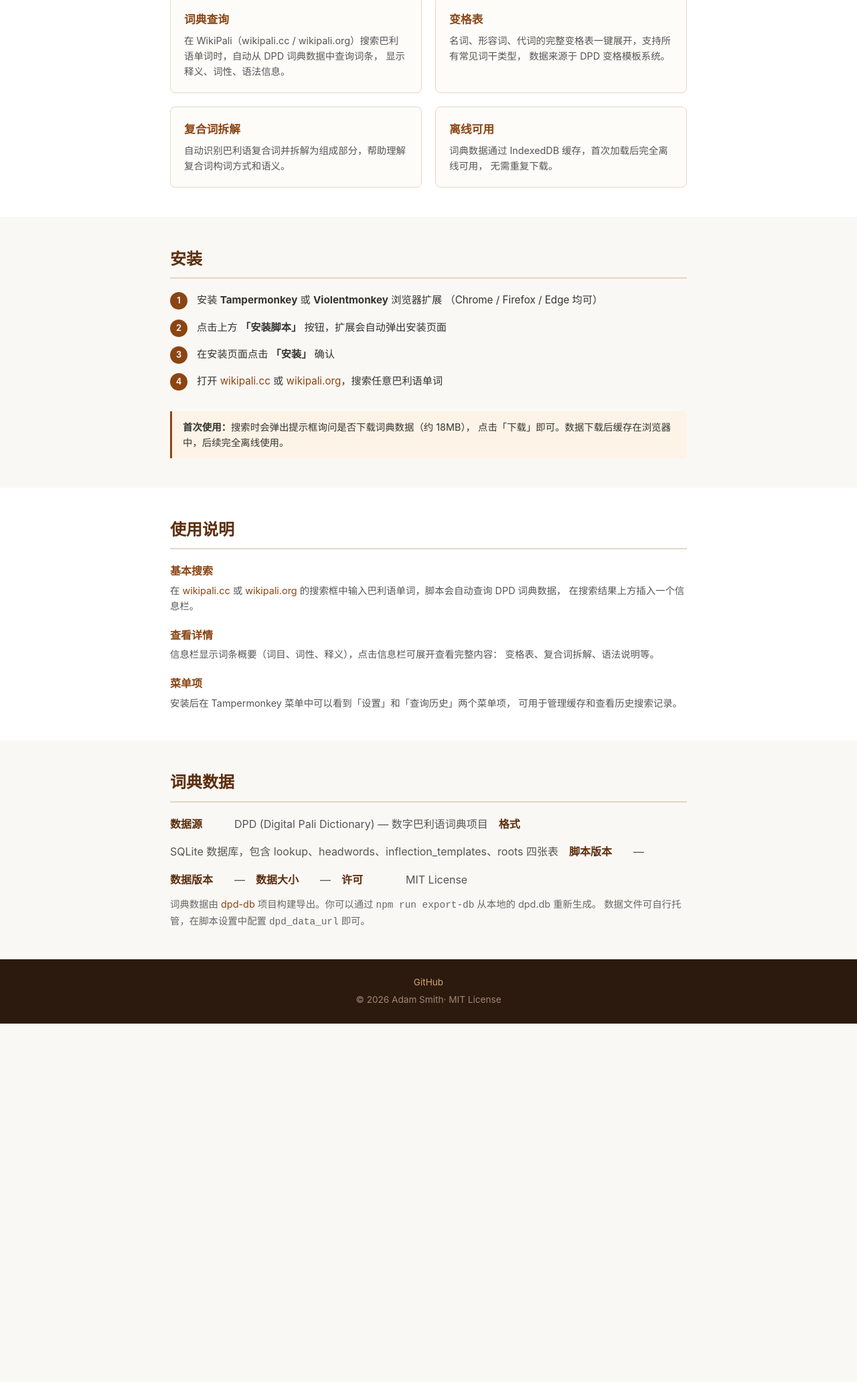
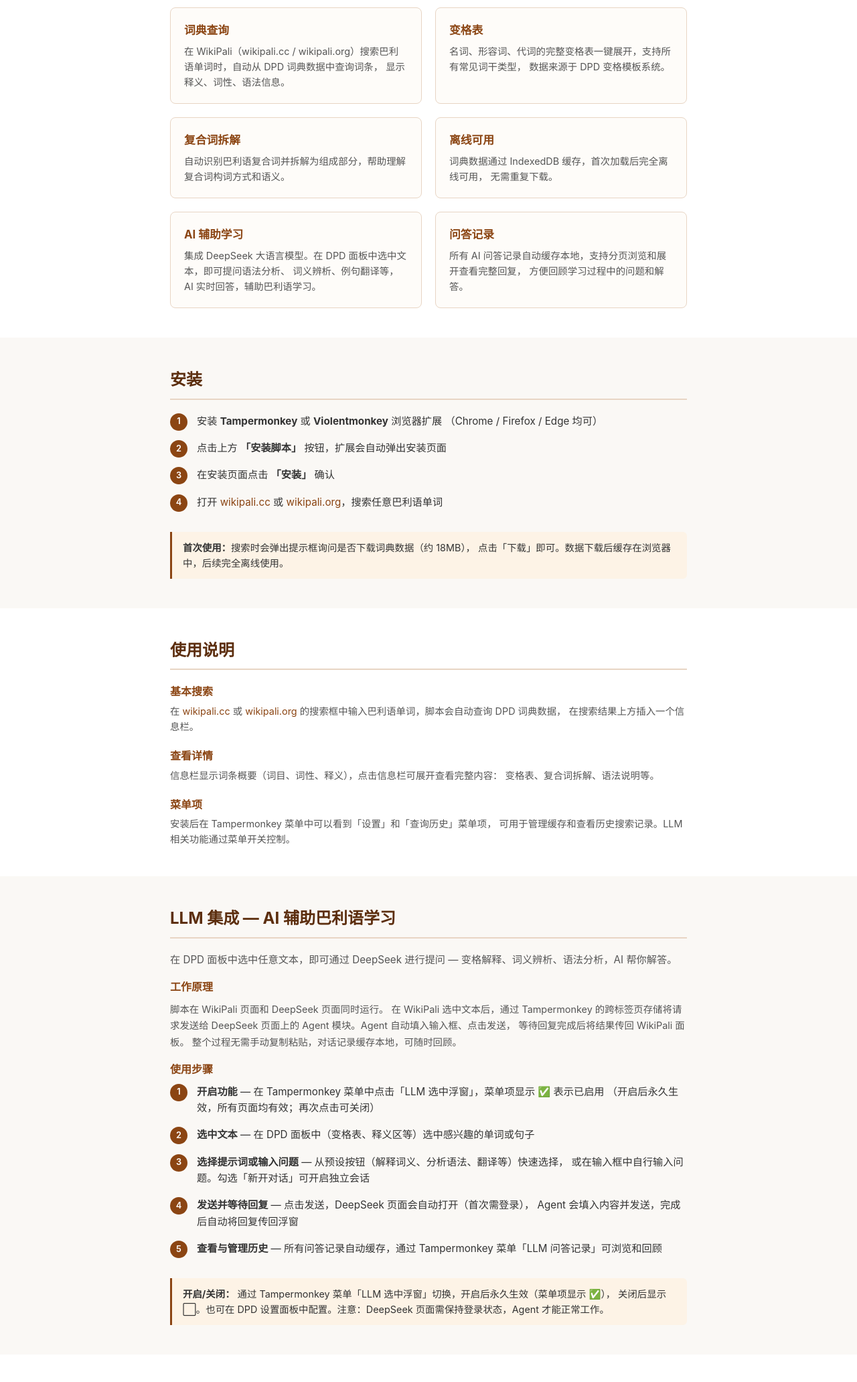
Before and after one commit to metanoia1989/wiki-pali-dpd, a website built with Vite: page index.html in a window 1280 px wide. Shown: the part 539-2602 px from the top of the page at 67% size. Before the commit the page ends 2067 px from the top, so only its background shows below. Built offline with nearby package versions, Linux system fonts and the light colour scheme; files whose address does not match are found by name.

Commit message:
feat: 更新文档以及llm辅助介绍

```diff
--- a/index.html
+++ b/index.html
@@ -125,8 +125,11 @@
     <div class="badge" id="script-version">v0.2.0 &middot; Tampermonkey Userscript</div>
     <h1>Wiki Pali DPD</h1>
     <p class="tagline">
-      为 WikiPali（wikipali.cc / wikipali.org）注入巴利语词典数据 &mdash;
+      为 WikiPali 注入巴利语词典数据 &mdash;
       变格表、复合词拆解、释义一键查询
+    </p>
+    <p style="font-size:.95rem;opacity:.85;margin-bottom:20px;">
+      集成 DeepSeek AI 辅助：选中文本即可提问 &mdash; 语法分析、词义辨析、翻译，AI 帮你解答
     </p>
     <a href="wiki-pali-dpd.user.js" class="btn-install">
       安装脚本
@@ -170,6 +173,20 @@
         <p>
           词典数据通过 IndexedDB 缓存，首次加载后完全离线可用，
           无需重复下载。
+        </p>
+      </div>
+      <div class="feature-card">
+        <h3>AI 辅助学习</h3>
+        <p>
+          集成 DeepSeek 大语言模型。在 DPD 面板中选中文本，即可提问语法分析、
+          词义辨析、例句翻译等，AI 实时回答，辅助巴利语学习。
+        </p>
+      </div>
+      <div class="feature-card">
+        <h3>问答记录</h3>
+        <p>
+          所有 AI 问答记录自动缓存本地，支持分页浏览和展开查看完整回复，
+          方便回顾学习过程中的问题和解答。
         </p>
       </div>
     </div>
@@ -222,10 +239,63 @@
       <div class="usage-item">
         <h3>菜单项</h3>
         <p>
-          安装后在 Tampermonkey 菜单中可以看到「设置」和「查询历史」两个菜单项，
-          可用于管理缓存和查看历史搜索记录。
+          安装后在 Tampermonkey 菜单中可以看到「设置」和「查询历史」菜单项，
+          可用于管理缓存和查看历史搜索记录。LLM 相关功能通过菜单开关控制。
         </p>
       </div>
+    </div>
+  </div>
+</section>
+
+<!-- ══════════ LLM 集成 ══════════ -->
+<section>
+  <div class="container">
+    <h2>LLM 集成 &mdash; AI 辅助巴利语学习</h2>
+    <p style="margin-bottom:16px;font-size:.95rem;color:#555">
+      在 DPD 面板中选中任意文本，即可通过 DeepSeek 进行提问 &mdash;
+      变格解释、词义辨析、语法分析，AI 帮你解答。
+    </p>
+
+    <h3 style="font-size:1rem;color:#8b4513;margin-bottom:8px;">工作原理</h3>
+    <p style="font-size:.9rem;color:#555;line-height:1.7;margin-bottom:16px;">
+      脚本在 WikiPali 页面和 DeepSeek 页面同时运行。
+      在 WikiPali 选中文本后，通过 Tampermonkey 的跨标签页存储将请求发送给
+      DeepSeek 页面上的 Agent 模块。Agent 自动填入输入框、点击发送，
+      等待回复完成后将结果传回 WikiPali 面板。
+      整个过程无需手动复制粘贴，对话记录缓存本地，可随时回顾。
+    </p>
+
+    <h3 style="font-size:1rem;color:#8b4513;margin-bottom:8px;">使用步骤</h3>
+    <ol class="steps">
+      <li>
+        <strong>开启功能</strong> &mdash;
+        在 Tampermonkey 菜单中点击「LLM 选中浮窗」，菜单项显示 ✅ 表示已启用
+        （开启后永久生效，所有页面均有效；再次点击可关闭）
+      </li>
+      <li>
+        <strong>选中文本</strong> &mdash;
+        在 DPD 面板中（变格表、释义区等）选中感兴趣的单词或句子
+      </li>
+      <li>
+        <strong>选择提示词或输入问题</strong> &mdash;
+        从预设按钮（解释词义、分析语法、翻译等）快速选择，
+        或在输入框中自行输入问题。勾选「新开对话」可开启独立会话
+      </li>
+      <li>
+        <strong>发送并等待回复</strong> &mdash;
+        点击发送，DeepSeek 页面会自动打开（首次需登录），
+        Agent 会填入内容并发送，完成后自动将回复传回浮窗
+      </li>
+      <li>
+        <strong>查看与管理历史</strong> &mdash;
+        所有问答记录自动缓存，通过 Tampermonkey 菜单「LLM 问答记录」可浏览和回顾
+      </li>
+    </ol>
+
+    <div class="install-tip">
+      <strong>开启/关闭：</strong>
+      通过 Tampermonkey 菜单「LLM 选中浮窗」切换，开启后永久生效（菜单项显示 ✅），
+      关闭后显示 ⬜。也可在 DPD 设置面板中配置。注意：DeepSeek 页面需保持登录状态，Agent 才能正常工作。
     </div>
   </div>
 </section>
```
Also changed, not shown: docs/interception_strategy.md (+4 -0 lines), docs/web_data_plan.md (+39 -25 lines), README.md.
